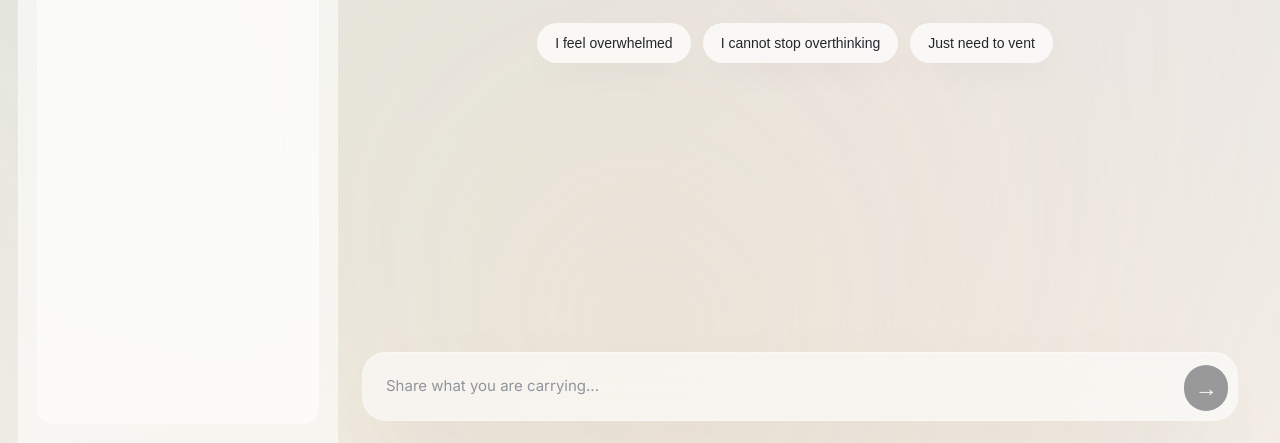
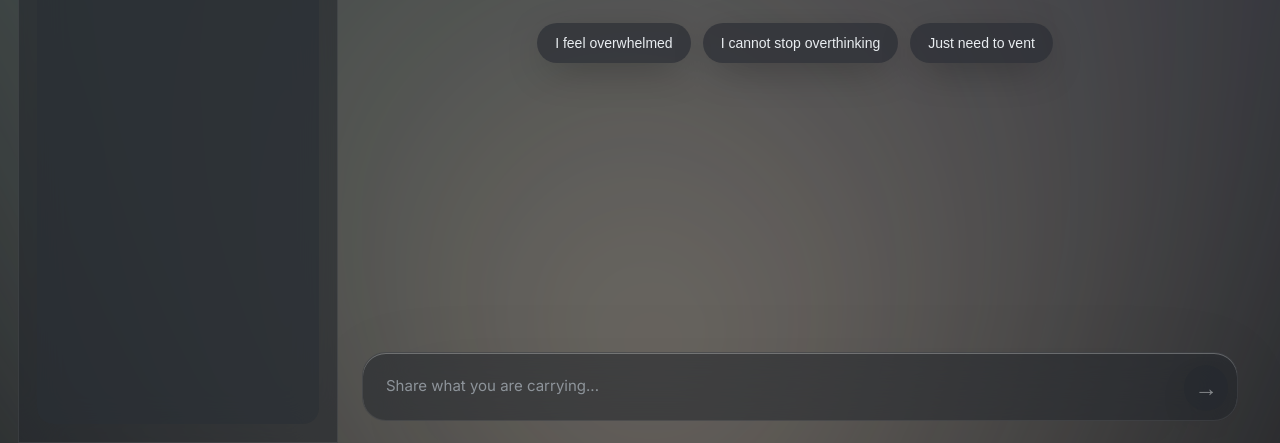
Before and after one commit to bhaveshmadisetty/saferena, a plain HTML site: page index.html in a window 1280 px wide. Shown: the part 357-800 px from the top of the page. Drawn offline with Linux system fonts and the light colour scheme.

Commit message:
Set default theme to dark mode

```diff
--- a/index.html
+++ b/index.html
@@ -12,7 +12,7 @@
     />
     <link rel="stylesheet" href="./src/css/styles.css" />
   </head>
-  <body>
+  <body class="dark">
     <div class="ambient-bg" aria-hidden="true">
       <div class="mesh"></div>
     </div>
--- a/src/js/app.js
+++ b/src/js/app.js
@@ -177,5 +177,5 @@ document.addEventListener("keydown", (event) => {
   if (event.key === "Escape") closeSidebar();
 });
 
-applyTheme(false);
+applyTheme(true);
 autoResize();
```
